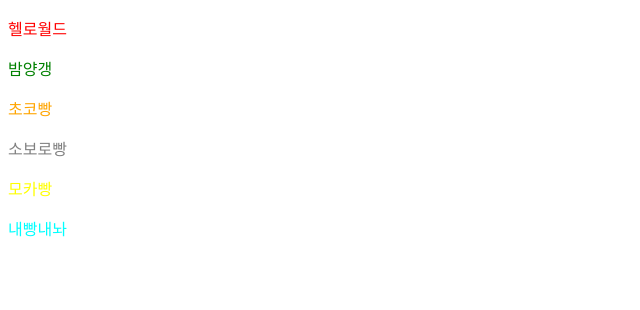
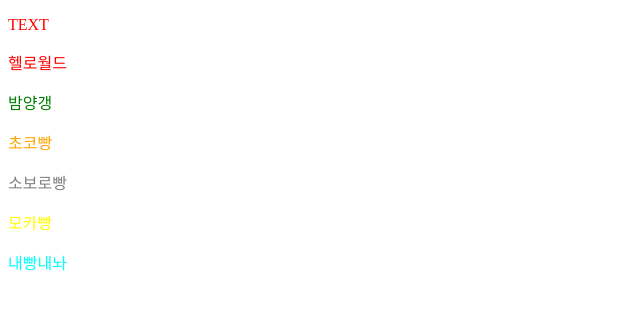
Before and after one commit to Kim-BanSeok/jspage, a plain HTML site: page index.html in a window 1280 px wide. Shown: the whole page, without its empty margins (0-640 px from the left). Drawn offline with Linux system fonts and the light colour scheme.

Commit message:
update index.html

```diff
--- a/index.html
+++ b/index.html
@@ -11,7 +11,7 @@
   <title>Document</title>
 </head>
 <body>
-
+  <P class="test"> TEXT</P>
   <p> 헬로월드</p>
   <p class="a">밤양갱</p>
   <p class="b">초코빵</p>
```
